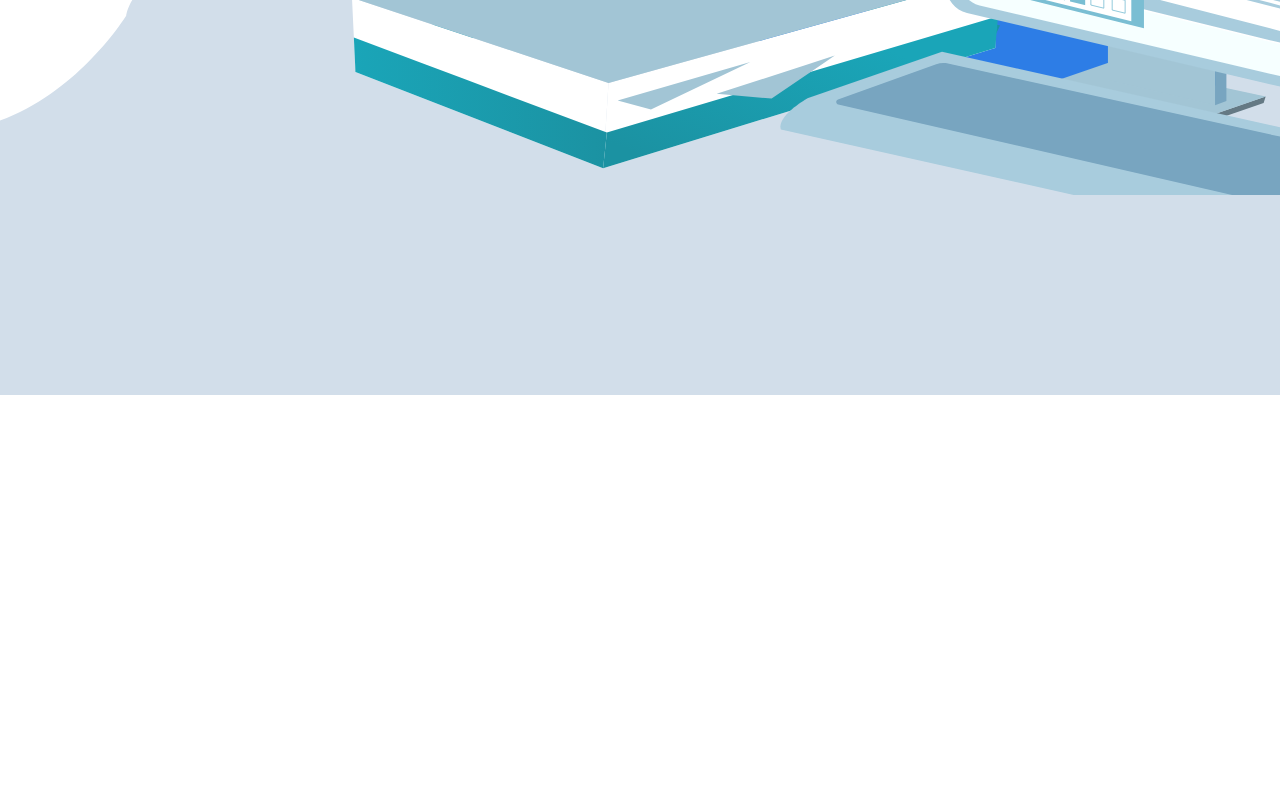
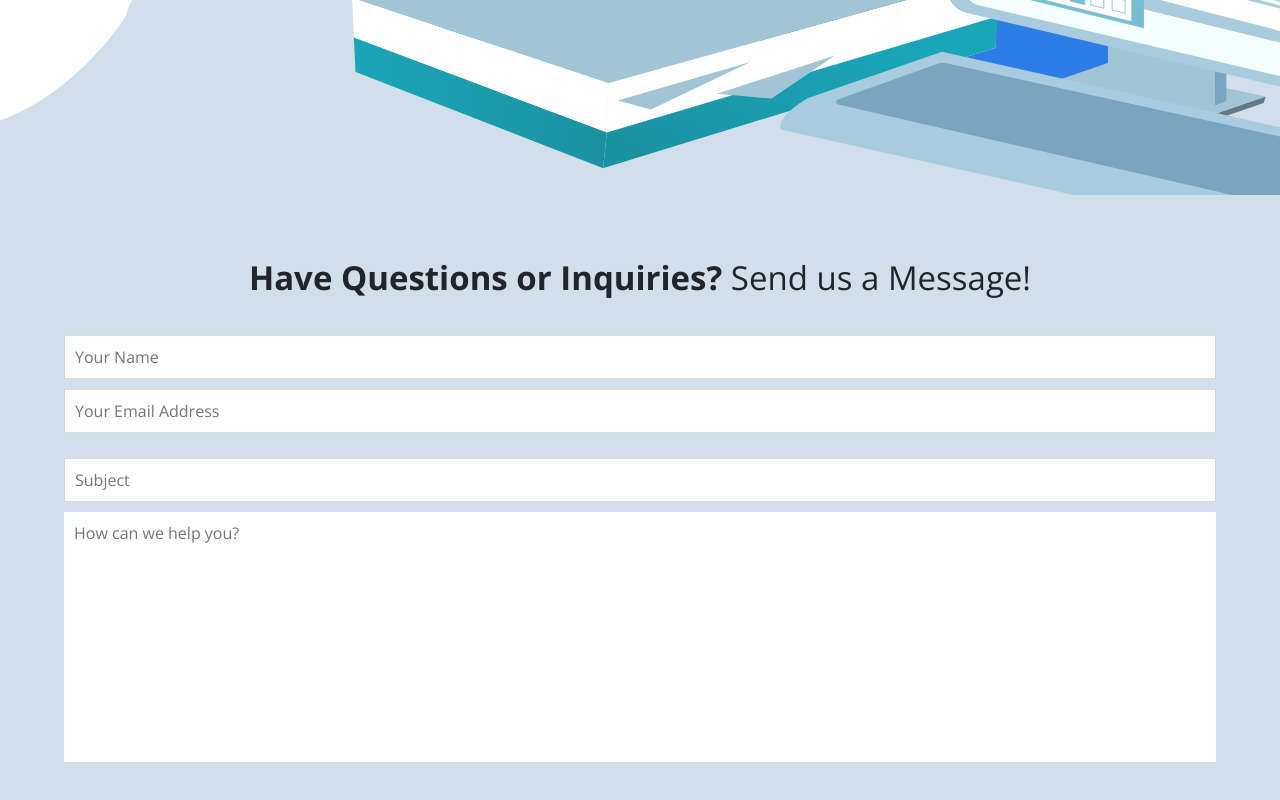
Before and after one commit to marvthedev/globalorthoticsinc, a Nuxt app: page / in a window 1280 px wide. Shown: the part 1208-2008 px from the top of the page. Before the commit the page ends 1603 px from the top, so only its background shows below. Built offline with nearby package versions, Linux system fonts and the light colour scheme.

Commit message:
Created contact form and styled.

```diff
--- a/layouts/default.vue
+++ b/layouts/default.vue
@@ -40,4 +40,18 @@ h1 {
 p {
   font-size: 1.7rem;
 }
+
+/* Forms */
+input,
+textarea {
+  font-family: inherit;
+
+  /* Remove unwanted thick border-top on iOS devices */
+  background-clip: padding-box;
+}
+
+textarea {
+  resize: none;
+  border-radius: 0;
+}
 </style>
--- a/pages/index.vue
+++ b/pages/index.vue
@@ -9,8 +9,44 @@
         alignment.
       </h2>
       <img src="~/assets/svg/support/support.svg" class="support__img" />
-      <div class="support__form">
-        <h2>Send us a Message!</h2>
+      <div class="support__contact">
+        <h2 class="support__contact-title">
+          Have Questions or Inquiries? <span>Send us a Message!</span>
+        </h2>
+        form
+        <form
+          id="support__form"
+          class="support__form"
+          name="contact"
+          method="POST"
+          action="/success"
+          netlify
+          netlify-honeypot="bot-field"
+        >
+          <input
+            type="text"
+            placeholder="Your Name"
+            name="name"
+            class="support__form-input"
+          />
+          <input
+            type="text"
+            placeholder="Your Email Address"
+            name="email"
+            class="support__form-input"
+          />
+          <input
+            type="text"
+            placeholder="Subject"
+            name="subject"
+            class="support__form-input support__form-subject"
+          />
+          <textarea
+            placeholder="How can we help you?"
+            name="message"
+            class="support__form-msg"
+          ></textarea>
+        </form>
       </div>
     </section>
   </div>
@@ -34,7 +70,6 @@ export default {
 }
 .support {
   width: 100%;
-  max-height: 100%;
   font-size: 0;
   &__img {
     z-index: -1;
@@ -48,9 +83,51 @@ export default {
     top: 14.5rem;
     font-size: 1.7rem;
   }
+  &__contact {
+    height: 100%;
+    padding-bottom: 10rem;
+    background: #d2deea;
+    display: flex;
+    flex-direction: column;
+    align-items: center;
+    &-title {
+      padding-top: 6rem;
+      font-size: 3.3rem;
+      text-align: center;
+      & span {
+        font-weight: 400;
+      }
+    }
+  }
   &__form {
-    height: 20rem;
-    background: #d2deea;
+    width: 100%;
+    padding: 0 5%;
+    margin-top: 3rem;
+    display: flex;
+    flex-direction: column;
+    align-items: center;
+    justify-content: center;
+    &-input {
+      width: 100%;
+      margin: 0.5rem 0;
+      padding: 1rem;
+      font-size: 1.6rem;
+      border: 0.1rem solid #d9d9d9;
+      &:focus {
+        outline: none;
+        border: 0.3rem solid #0088cc;
+      }
+    }
+    &-subject {
+      margin-top: 2rem;
+    }
+    &-msg {
+      margin-top: 0.5rem;
+      height: 25rem;
+      width: 100%;
+      padding: 1rem;
+      font-size: 1.6rem;
+    }
   }
 }
 </style>
```
Also changed, not shown: assets/scss/variables.scss (added).
